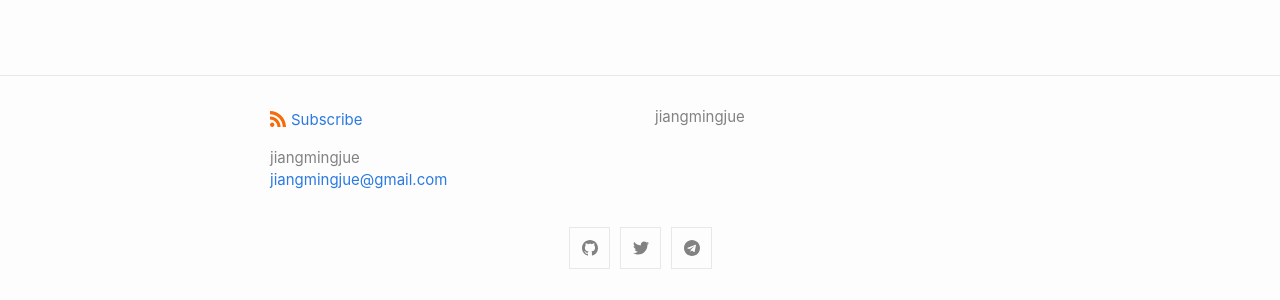
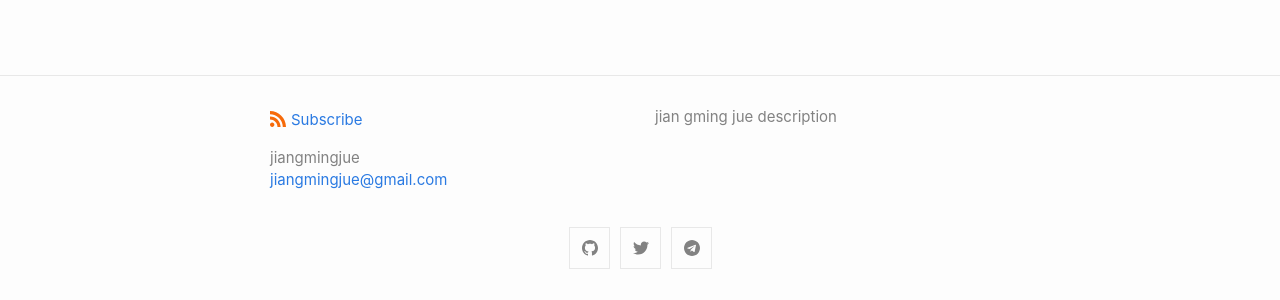
Before and after one commit to jiangmingjue/jiangmingjue.github.io, a Jekyll site: the page built from about.md, in a window 1280 px wide. Shown: the part 596-896 px from the top of the page. Built offline with Jekyll 4.4.1, drawn with Linux system fonts in a browser that asks for light colours.

Commit message:
Update _config.yml

```diff
--- a/_config.yml
+++ b/_config.yml
@@ -3,14 +3,14 @@ author:
   name: jiangmingjue
   email: jiangmingjue@gmail.com
 description: > # this means to ignore newlines until "show_excerpts:"
-  jiangmingjue
+  jian gming jue description
 
 show_excerpts: false # set to true to show excerpts on the homepage
 
 # Minima date format
 # refer to https://shopify.github.io/liquid/filters/date/ if you want to customize this
 minima:
-  date_format: "%b %-d, %Y"
+  date_format: "%Y-%m-%d"
 
   # generate social links in footer
   social_links:
```
